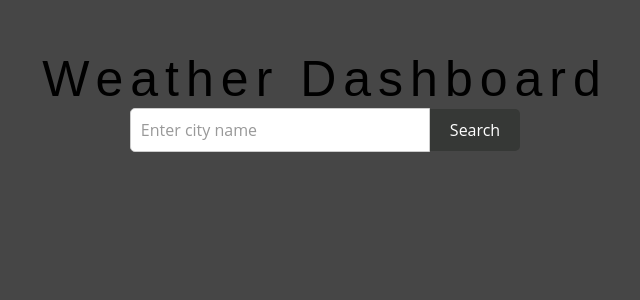
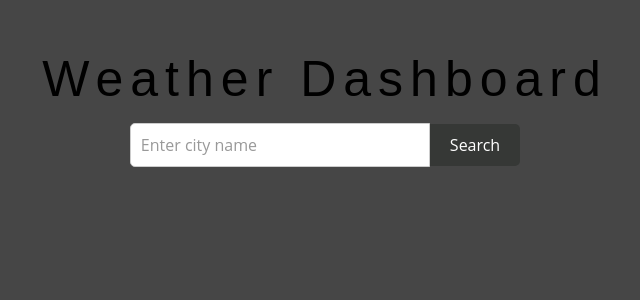
Before and after one commit to achitransh11/Weather-Channel, a React (Create React App) app: page / in a window 1280 px wide. Shown: the top 300 px of the page, without its empty margins (315-955 px from the left). Built offline with nearby package versions, Linux system fonts and the light colour scheme.

Commit message:
trigger search button on press enter

```diff
--- a/src/App.css
+++ b/src/App.css
@@ -175,7 +175,7 @@ h1 {
   display: flex;
   align-items: center;
   justify-content: center;
-  margin-bottom: 20px;
+  margin: 15px 0 20px 0;
 }
 
 .search-container input[type="text"] {
--- a/src/App.js
+++ b/src/App.js
@@ -36,6 +36,12 @@ function App() {
     }
   };
 
+  const handleKeyPress = (event) => {
+    if (event.key === 'Enter') {
+      handleSearch();
+    }
+  };
+
   return (
     <div className="App">
       <h1>Weather Dashboard</h1>
@@ -45,13 +51,16 @@ function App() {
           placeholder="Enter city name"
           value={city}
           onChange={(e) => setCity(e.target.value)}
+          onKeyPress={handleKeyPress} // Add event listener for "Enter" key press
         />
         <button onClick={handleSearch}>Search</button>
       </div>
       {error && <div className="error">{error}</div>}
       {weatherData && (
         <div className="weather-details">
-          <h2>{weatherData.name}, {weatherData.sys.country}</h2>
+          <h2>
+            {weatherData.name}, {weatherData.sys.country}
+          </h2>
           <p>Temperature: {weatherData.main.temp} °C</p>
           <p>Humidity: {weatherData.main.humidity}%</p>
           <p>Wind Speed: {weatherData.wind.speed} m/s</p>
```
